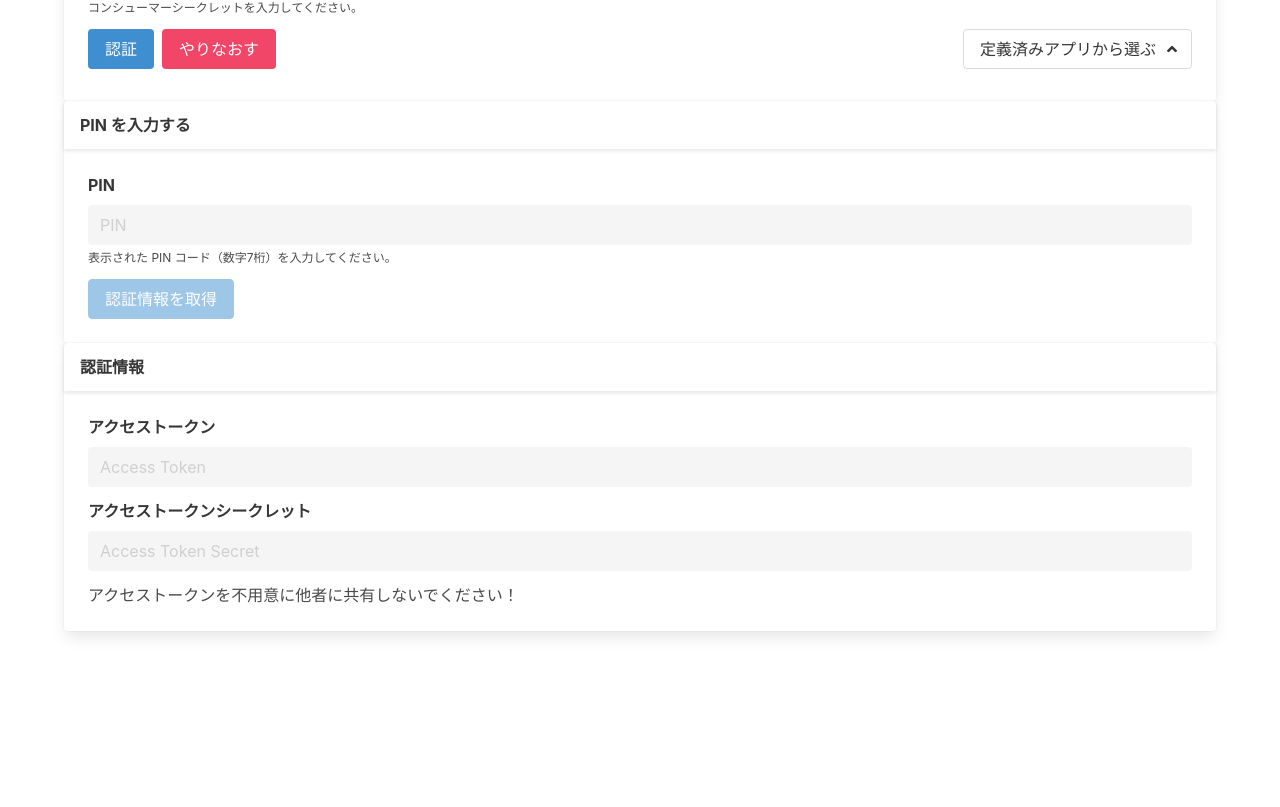
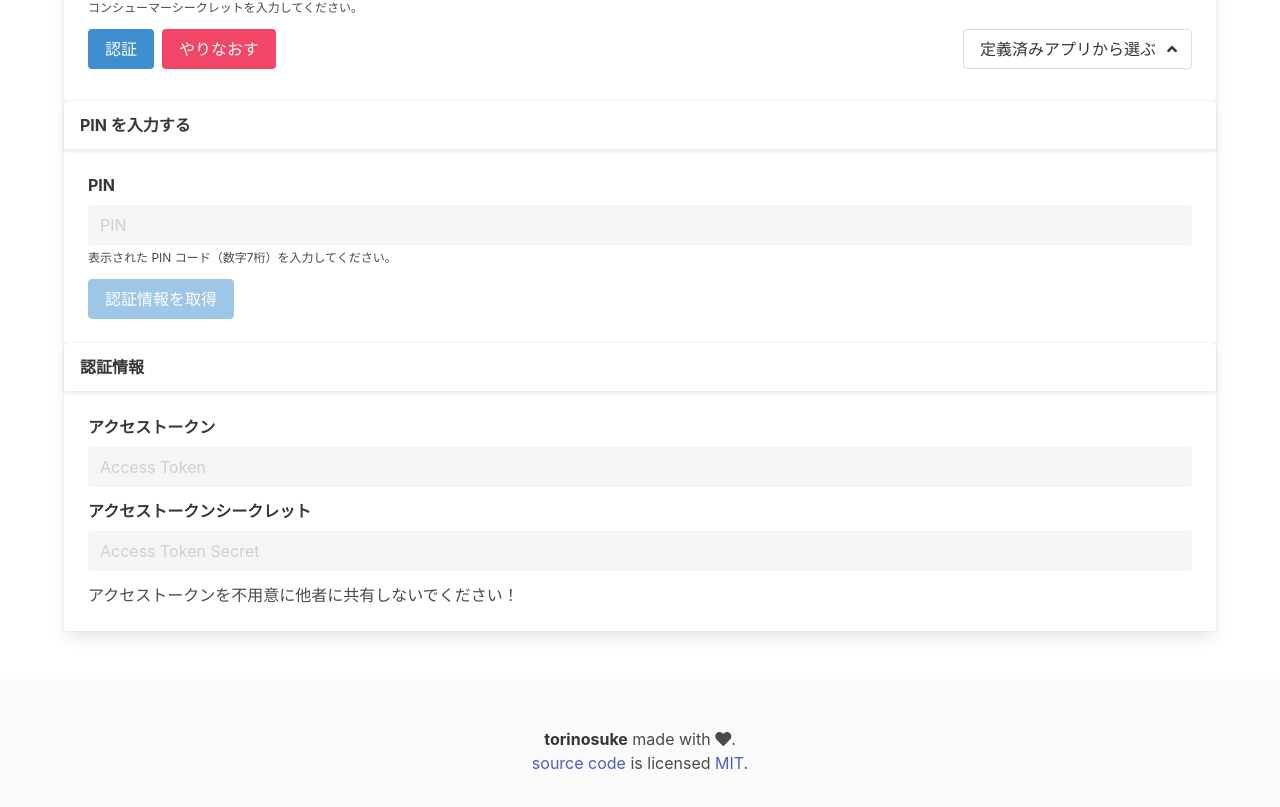
Before and after one commit to ci7lus/torinosuke, a React (Vite) app: page / in a window 1280 px wide. Shown: the part 517-1324 px from the top of the page. Before the commit the page ends 1196 px from the top, so only its background shows below. Built offline with nearby package versions, Linux system fonts and the light colour scheme.

Commit message:
chore: add footer

```diff
--- a/src/index.tsx
+++ b/src/index.tsx
@@ -194,6 +194,7 @@ const App = () => {
     }
 
     return (
+        <>
             <div className="section">
                 <div className="container">
                     <h1 className="title">Torinosuke</h1>
@@ -368,7 +369,9 @@ const App = () => {
                                                         {app.isPin && (
                                                             <span className="tag is-success is-normal is-right">PIN</span>
                                                         )}{" "}
-                                                    {app.official && <span className="tag is-link is-normal">Official</span>}{" "}
+                                                        {app.official && (
+                                                            <span className="tag is-link is-normal">Official</span>
+                                                        )}{" "}
                                                         {app.deprecated && (
                                                             <span className="tag is-danger is-normal">deprecated</span>
                                                         )}
@@ -466,6 +469,16 @@ const App = () => {
                     </div>
                 </div>
             </div>
+            <footer className="footer">
+                <div className="content has-text-centered">
+                    <p>
+                        <strong>torinosuke</strong> made with <i className="fas fa-heart" aria-hidden="true"></i>.<br />
+                        <a href="https://github.com/motitaiyaki/torinosuke">source code</a> is licensed{" "}
+                        <a href="http://opensource.org/licenses/mit-license.php">MIT</a>.
+                    </p>
+                </div>
+            </footer>
+        </>
     )
 }
 
```
Lines whose indentation alone changed are shown as unchanged.
